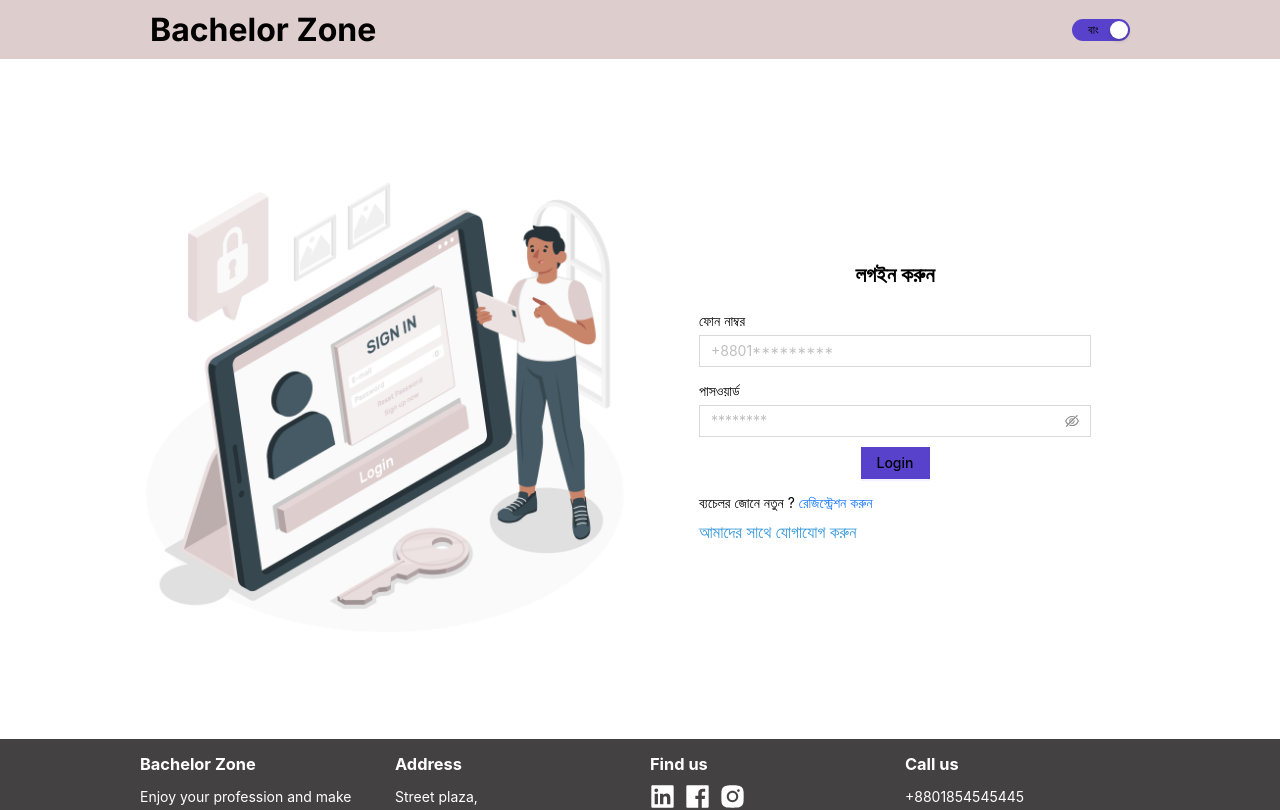
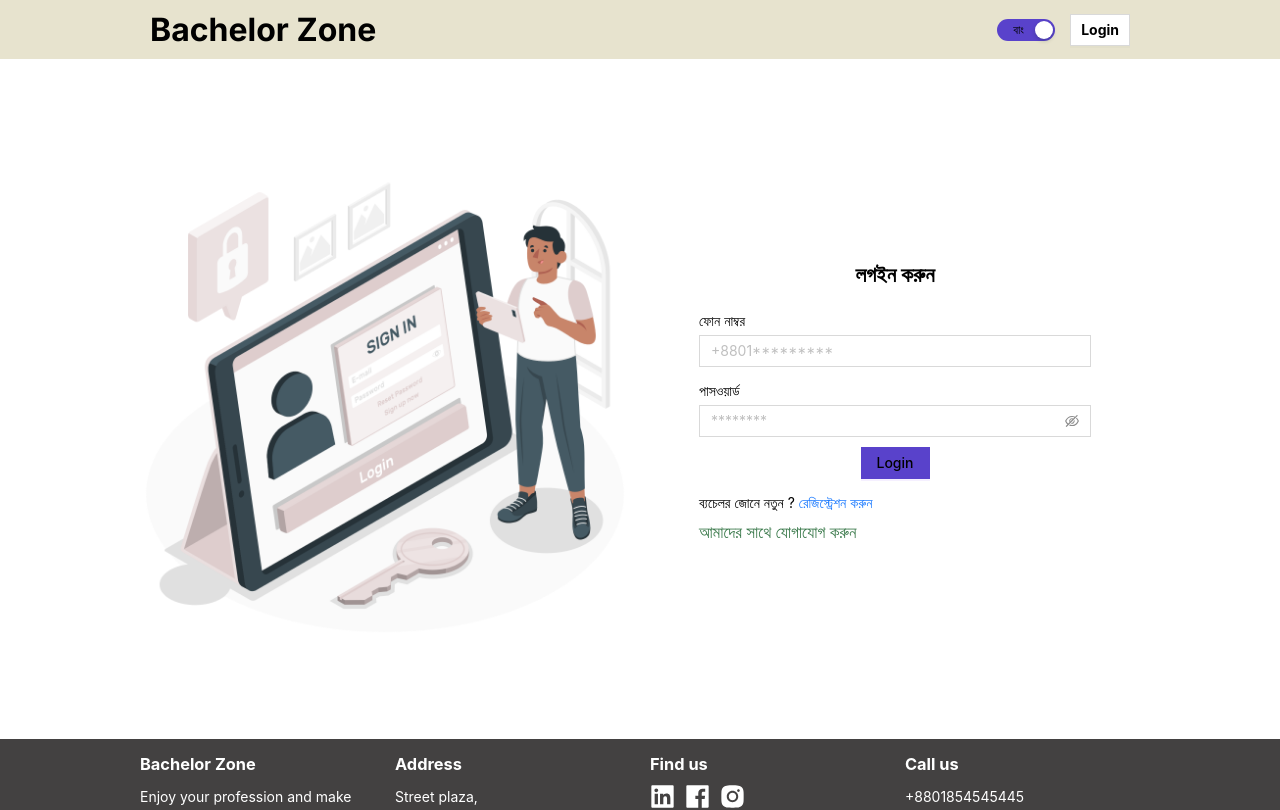
Before and after one commit to MainUddin1223/bachelor-zone-client, a Next.js app: page /login in a window 1280 px wide. Shown: the top 810 px of the page. Built offline with nearby package versions, Linux system fonts and the light colour scheme.

Commit message:
navbar fixes

```diff
--- a/src/app/globals.css
+++ b/src/app/globals.css
@@ -1,7 +1,15 @@
+/* :root {
+	--accent-color: rgb(67, 65, 65);
+	--primary-color: #41613c;
+	--secondary-color: #80ac6d;
+	/* --accent-color: #aec7ce; */
+/* --primary-text-color: #000000; */
+
 :root {
-	--primary-color: #3498db;
-	--secondary-color: rgb(222, 205, 205);
 	--accent-color: rgb(67, 65, 65);
+	--primary-color: #387849;
+	--secondary-color: #e7e3ce;
+	--brand-color: #b5ccbf;
 	--primary-text-color: #000000;
 }
 
--- a/src/components/Dashboard/Dashboard.tsx
+++ b/src/components/Dashboard/Dashboard.tsx
@@ -5,12 +5,9 @@ import Styles from './Dashboard.module.css';
 import Profile from './Profile/Profile';
 import Header from '../header/Header';
 import Footer from '../Footer/Footer';
-import History from './History/History';
-import UpcomingMeals from './Meals/Meals';
 import Loader from '../Loader/Loader';
 import { useRouter } from 'next/navigation';
 import { getAuthInfo } from '@/utils/jwt';
-import Transaction from './Transation/Transaction';
 import NavBar from './NavBar/NavBar';
 
 const Dashboard = () => {
@@ -35,9 +32,6 @@ const Dashboard = () => {
 		<>
 			<Header />
 			<div className={Styles.container}>
-				<div>
-					<NavBar />
-				</div>
 				<Row gutter={[20, 20]}>
 					<Col xs={24}>
 						<div className={Styles.profile_container}>
--- a/src/components/Dashboard/NavBar/NavBar.module.css
+++ b/src/components/Dashboard/NavBar/NavBar.module.css
@@ -0,0 +1,40 @@
+.nav_container {
+	display: flex;
+	justify-content: space-between;
+	align-items: center;
+	gap: 25px;
+}
+.nav_item {
+	color: var(--primary-text-color);
+	font-weight: 500;
+}
+.nav_item:hover {
+	color: var(--accent-color);
+}
+.selected_item {
+	text-decoration: underline;
+	color: var(--primary-color);
+}
+.login_button {
+	color: var(--primary-text-color);
+	font-weight: bold;
+	padding: 5px 10px;
+	cursor: pointer;
+}
+.login_button:hover {
+	box-shadow: rgba(99, 99, 99, 0.2) 0px 2px 8px 0px;
+}
+.login_container {
+	display: flex;
+	align-items: center;
+	gap: 15px;
+}
+.login_button {
+	color: var(--primary-text-color);
+	font-weight: bold;
+	padding: 5px 10px;
+	cursor: pointer;
+}
+.login_button:hover {
+	box-shadow: rgba(99, 99, 99, 0.2) 0px 2px 8px 0px;
+}
--- a/src/components/Dashboard/NavBar/NavBar.tsx
+++ b/src/components/Dashboard/NavBar/NavBar.tsx
@@ -1,25 +1,142 @@
 'use client';
-
-import { useAppSelector } from '@/redux/hooks';
+import Styles from './NavBar.module.css';
+import { Button, ConfigProvider, Switch, message } from 'antd';
+import { getFromLocalStorage, setToLocalStorage } from '@/utils/local-storage';
+import { useEffect } from 'react';
 import Link from 'next/link';
+import { addBasicData } from '@/redux/slice/basicSlice';
+import { useAppDispatch, useAppSelector } from '@/redux/hooks';
+import { usePathname, useRouter } from 'next/navigation';
+import { getAuthInfo } from '@/utils/jwt';
 
 const NavBar = () => {
 	const { basicData } = useAppSelector((state) => state.basicSlice);
+	const dispatch = useAppDispatch();
 	const getLang = basicData.lang;
+	const userInfo = getAuthInfo();
+	const getSetLanguage = getFromLocalStorage('lang');
+	const router = useRouter();
+	const pathname = usePathname();
+	const pathArr = pathname.split('/');
+	const currentPage = pathArr[pathArr.length - 1];
+	const showLoginBtn =
+		pathname == '/login' || pathname == '/register' ? false : true;
+	useEffect(() => {
+		if (!getSetLanguage) {
+			setToLocalStorage('lang', 'বাং');
+			dispatch(addBasicData({ lang: getSetLanguage }));
+		} else {
+			dispatch(addBasicData({ lang: getSetLanguage }));
+		}
+	}, [basicData.lang, getSetLanguage]);
+
+	const handleChangeLanguage = (isChecked: boolean) => {
+		if (isChecked) {
+			setToLocalStorage('lang', 'বাং');
+			dispatch(addBasicData({ lang: 'বাং' }));
+		} else {
+			setToLocalStorage('lang', 'eng');
+			dispatch(addBasicData({ lang: 'eng' }));
+		}
+	};
+
+	const handleLogout = () => {
+		router.push('/');
+		localStorage.clear();
+		message.success('Logout successful');
+	};
 	return (
-		<div>
-			<Link href={'/dashboard'}>
+		<div className={Styles.container}>
+			{userInfo ? (
+				<div className={Styles.nav_container}>
+					<Link
+						href={'/dashboard'}
+						className={`${Styles.nav_item} ${currentPage === 'dashboard' && Styles.selected_item}`}
+					>
 						{getLang === 'বাং' ? 'ড্যাশবোর্ড' : 'Dashboard'}
 					</Link>
-			<Link href={'/dashboard/orders'}>
+					<Link
+						href={'/dashboard/orders'}
+						className={`${Styles.nav_item} ${currentPage === 'orders' && Styles.selected_item}`}
+					>
 						{getLang === 'বাং' ? 'অর্ডার' : 'Orders'}
 					</Link>
-			<Link href={'/dashboard/history'}>
+					<Link
+						href={'/dashboard/history'}
+						className={`${Styles.nav_item} ${currentPage === 'history' && Styles.selected_item}`}
+					>
 						{getLang === 'বাং' ? 'হিস্টোরি' : 'History'}
 					</Link>
-			<Link href={'/dashboard/transaction'}>
+					<Link
+						href={'/dashboard/transaction'}
+						className={`${Styles.nav_item} ${currentPage === 'transaction' && Styles.selected_item}`}
+					>
 						{getLang === 'বাং' ? 'লেনদেন' : 'Transaction'}
 					</Link>
+					<div className={Styles.login_container}>
+						<ConfigProvider
+							theme={{
+								components: {
+									Switch: {
+										colorTextQuaternary: '#1677ff',
+									},
+								},
+							}}
+						>
+							<Switch
+								checkedChildren="বাং"
+								unCheckedChildren="ENG"
+								value={basicData.lang == 'eng' ? false : true}
+								onChange={(value) => handleChangeLanguage(value)}
+							/>
+						</ConfigProvider>
+						{userInfo ? (
+							<p onClick={handleLogout} className={Styles.login_button}>
+								Logout
+							</p>
+						) : (
+							<>
+								{showLoginBtn && (
+									<Button
+										onClick={() => router.push('/login')}
+										className={Styles.login_button}
+									>
+										Login
+									</Button>
+									// <Link href={'/login'} className={Styles.login_button}>
+									// 	Login
+									// </Link>
+								)}
+							</>
+						)}
+					</div>
+				</div>
+			) : (
+				<div className={Styles.login_container}>
+					<ConfigProvider
+						theme={{
+							components: {
+								Switch: {
+									colorTextQuaternary: '#1677ff',
+								},
+							},
+						}}
+					>
+						<Switch
+							checkedChildren="বাং"
+							unCheckedChildren="ENG"
+							value={basicData.lang == 'eng' ? false : true}
+							onChange={(value) => handleChangeLanguage(value)}
+						/>
+					</ConfigProvider>
+					<Button
+						onClick={() => router.push('/login')}
+						className={Styles.login_button}
+					>
+						Login
+					</Button>
+				</div>
+			)}
 		</div>
 	);
 };
--- a/src/components/DashboardLayout/DashboardLayout.tsx
+++ b/src/components/DashboardLayout/DashboardLayout.tsx
@@ -12,7 +12,6 @@ const DashboardLayout = ({ children }: { children: ReactNode }) => {
 	return (
 		<>
 			<Header />
-			<NavBar />
 			{children}
 			<Footer />
 		</>
--- a/src/components/header/Header.tsx
+++ b/src/components/header/Header.tsx
@@ -8,6 +8,7 @@ import { addBasicData } from '@/redux/slice/basicSlice';
 import { useAppDispatch, useAppSelector } from '@/redux/hooks';
 import { usePathname, useRouter } from 'next/navigation';
 import { getAuthInfo } from '@/utils/jwt';
+import NavBar from '../Dashboard/NavBar/NavBar';
 
 const Header = () => {
 	const { basicData } = useAppSelector((state) => state.basicSlice);
@@ -52,45 +53,9 @@ const Header = () => {
 							Bachelor Zone
 						</h1>
 					</div>
-					{
-						<div className={Styles.login_container}>
-							<ConfigProvider
-								theme={{
-									components: {
-										Switch: {
-											colorTextQuaternary: '#1677ff',
-										},
-									},
-								}}
-							>
-								<Switch
-									checkedChildren="বাং"
-									unCheckedChildren="ENG"
-									value={basicData.lang == 'eng' ? false : true}
-									onChange={(value) => handleChangeLanguage(value)}
-								/>
-							</ConfigProvider>
-							{userInfo ? (
-								<p onClick={handleLogout} className={Styles.login_button}>
-									Logout
-								</p>
-							) : (
-								<>
-									{showLoginBtn && (
-										<Button
-											onClick={() => router.push('/login')}
-											className={Styles.login_button}
-										>
-											Login
-										</Button>
-										// <Link href={'/login'} className={Styles.login_button}>
-										// 	Login
-										// </Link>
-									)}
-								</>
-							)}
-						</div>
-					}
+					<div>
+						<NavBar />
+					</div>
 				</Flex>
 			</div>
 		</div>
```
Lines whose indentation alone changed are shown as unchanged.
